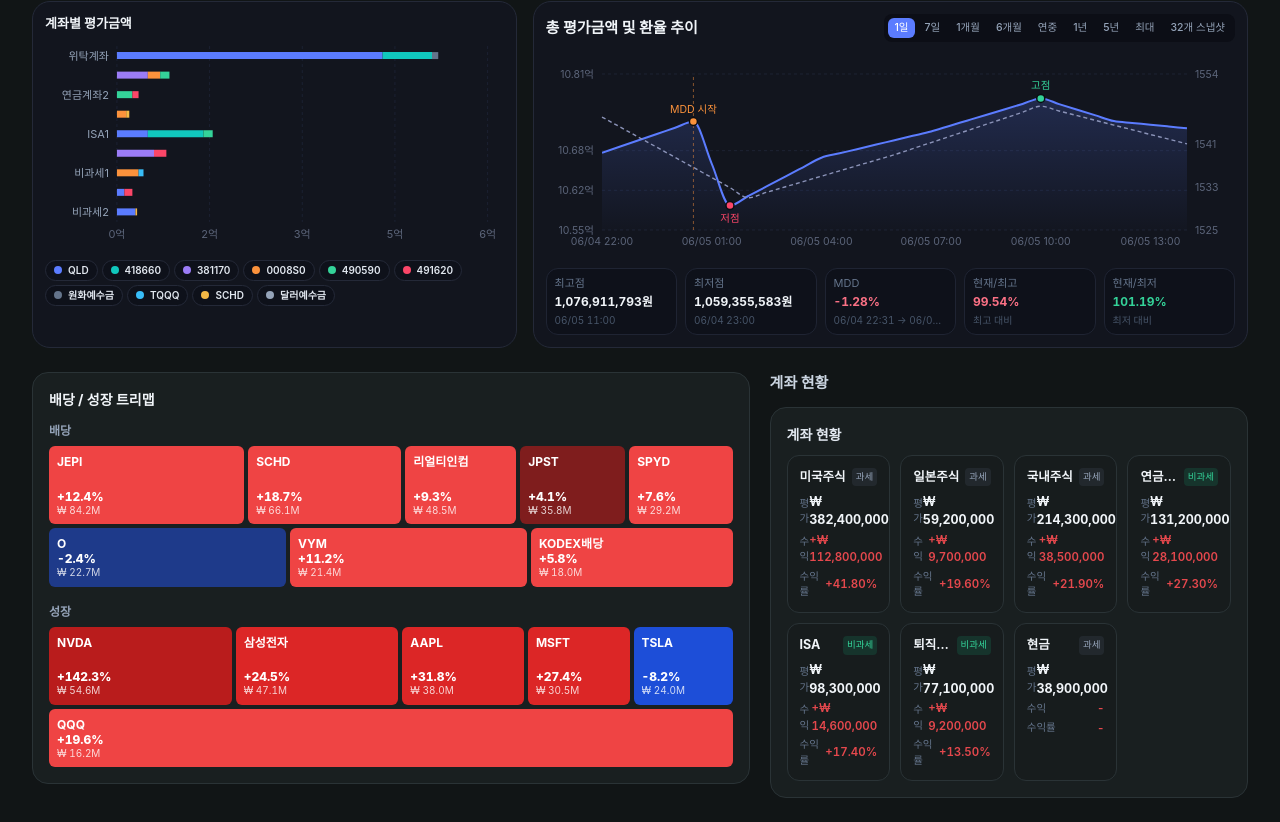
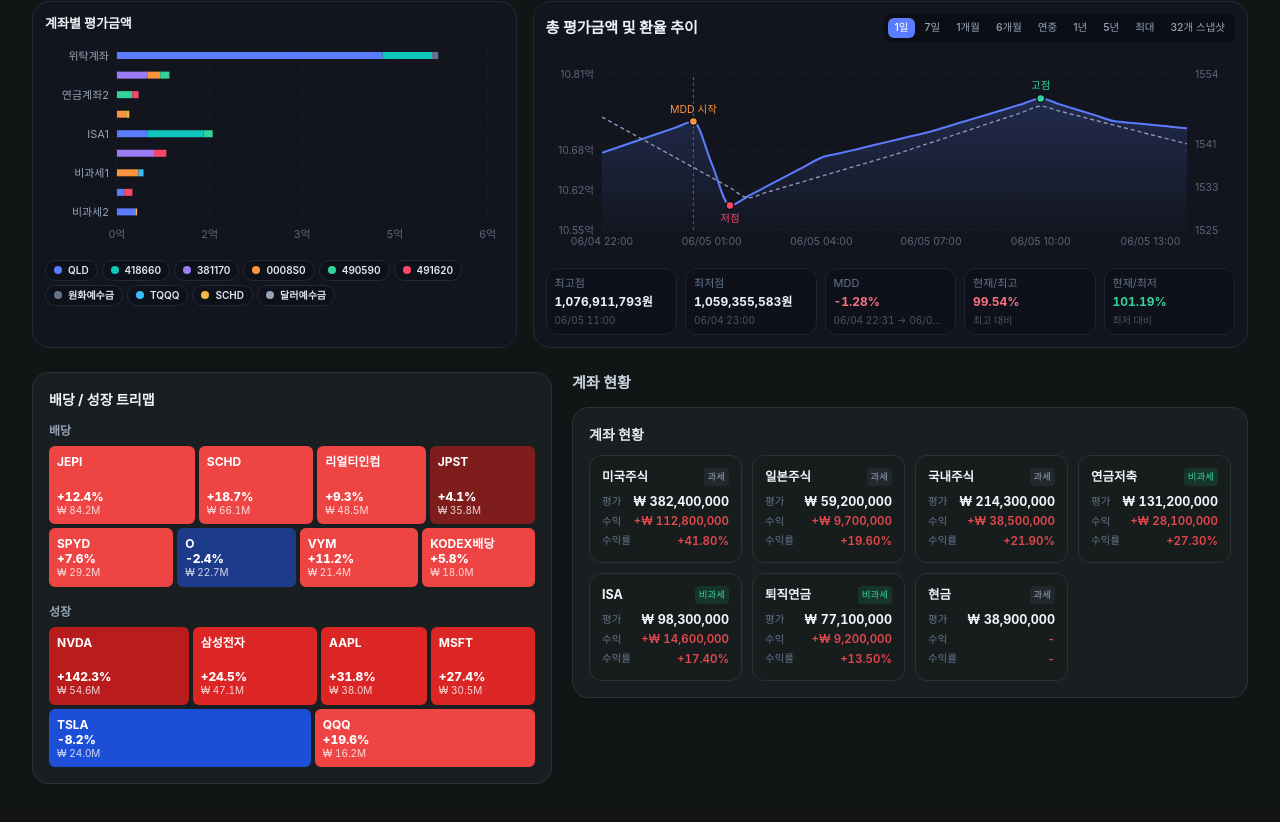
Before and after one commit to cococute88/gorani_vercel, a Next.js app: page /portfolio in a window 1280 px wide. Shown: the part 738-1560 px from the top of the page. Built offline with nearby package versions, Linux system fonts and the light colour scheme; a web font is replaced by a local one.

Commit message:
fix: rebalance treemap and account status layout

```diff
--- a/app/portfolio/page.tsx
+++ b/app/portfolio/page.tsx
@@ -118,11 +118,11 @@
         </section>
 
         {/* 배당 / 성장 트리맵 + 계좌현황 */}
-        <section className="grid min-w-0 grid-cols-1 gap-5 overflow-x-hidden xl:grid-cols-[minmax(0,3fr)_minmax(320px,2fr)]">
-          <div className="min-w-0 w-full max-w-full">
+        <section className="grid min-w-0 grid-cols-1 gap-5 overflow-x-hidden xl:grid-cols-[minmax(360px,520px)_minmax(0,1fr)]">
+          <div className="mx-auto min-w-0 w-full max-w-[560px] xl:mx-0">
             <TreemapMock />
           </div>
-          <div className="min-w-0">
+          <div className="min-w-0 flex-1">
             <h2 className="mb-3 text-[15px] font-bold text-slate-300">
               계좌 현황
             </h2>
```
